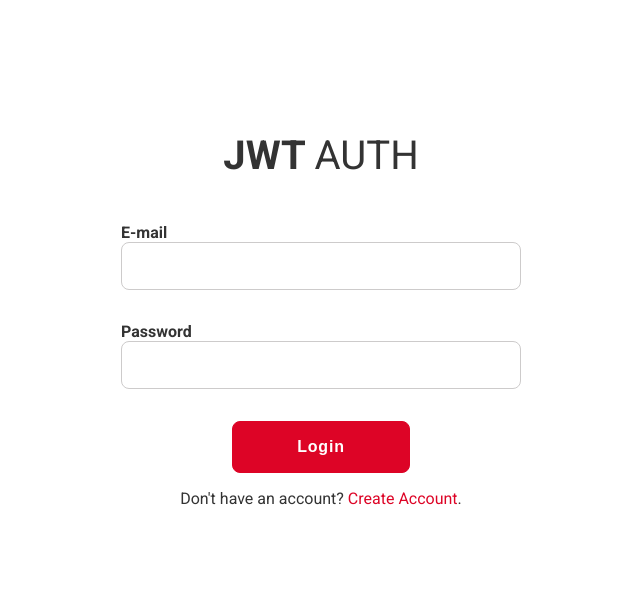
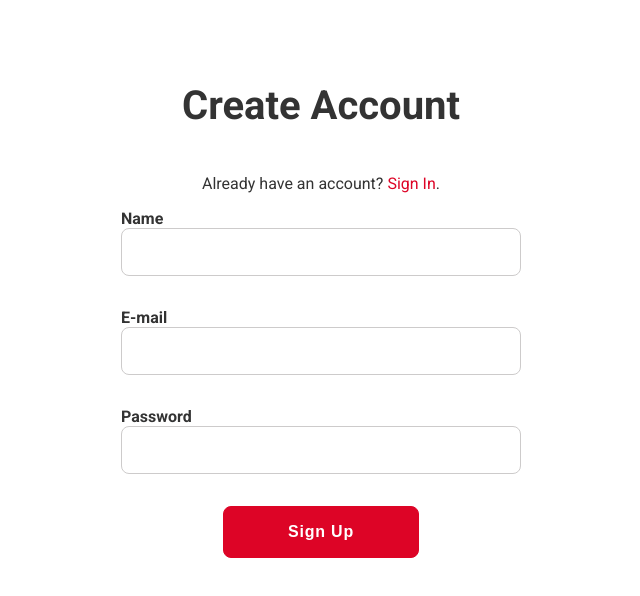
Before and after one commit to vieirasamuel/labs, a React (Create React App) app in the folder proof-of-concept/authentication/client/: page /register in a window 1280 px wide. Shown: the top 596 px of the page, without its empty margins (319-959 px from the left). Built offline with nearby package versions, Linux system fonts and the light colour scheme; the HTML template or start-up script is replaced by a standard one.

Commit message:
add register page and routing to app.js

```diff
--- a/proof-of-concept/authentication/client/src/App.js
+++ b/proof-of-concept/authentication/client/src/App.js
@@ -1,10 +1,24 @@
 import React from 'react';
+import { BrowserRouter as Router, Route, Switch } from 'react-router-dom';
+
 import Login from './pages/Login';
+import Register from './pages/Register';
 
 import './styles/global.css';
 
 function App() {
-  return <Login />;
+  return (
+    <Router>
+      <Switch>
+        <Route exact path="/">
+          <Login />
+        </Route>
+        <Route path="/register">
+          <Register />
+        </Route>
+      </Switch>
+    </Router>
+  );
 }
 
 export default App;
--- a/proof-of-concept/authentication/client/src/pages/Login.js
+++ b/proof-of-concept/authentication/client/src/pages/Login.js
@@ -1,6 +1,7 @@
 import React from 'react';
 import Button from '../components/Button';
 import Input from '../components/Input';
+import { Link } from 'react-router-dom';
 
 function Login() {
   return (
@@ -12,7 +13,7 @@ function Login() {
       <Input type="password" label="Password" />
       <Button text="Login" />
       <p>
-        Don't have an account? <a href="#">Create Account</a>.
+        Don't have an account? <Link to="/register">Create Account</Link>.
       </p>
     </div>
   );
--- /dev/null
+++ b/proof-of-concept/authentication/client/src/pages/Register.js
@@ -0,0 +1,21 @@
+import React from 'react';
+import Input from '../components/Input';
+import Button from '../components/Button';
+import { Link } from 'react-router-dom';
+
+function Register() {
+  return (
+    <div class="container">
+      <h1>Create Account</h1>
+      <p>
+        Already have an account? <Link to="/">Sign In</Link>.
+      </p>
+      <Input type="name" label="Name" />
+      <Input type="email" label="E-mail" />
+      <Input type="password" label="Password" />
+      <Button text="Sign Up" />
+    </div>
+  );
+}
+
+export default Register;
```
